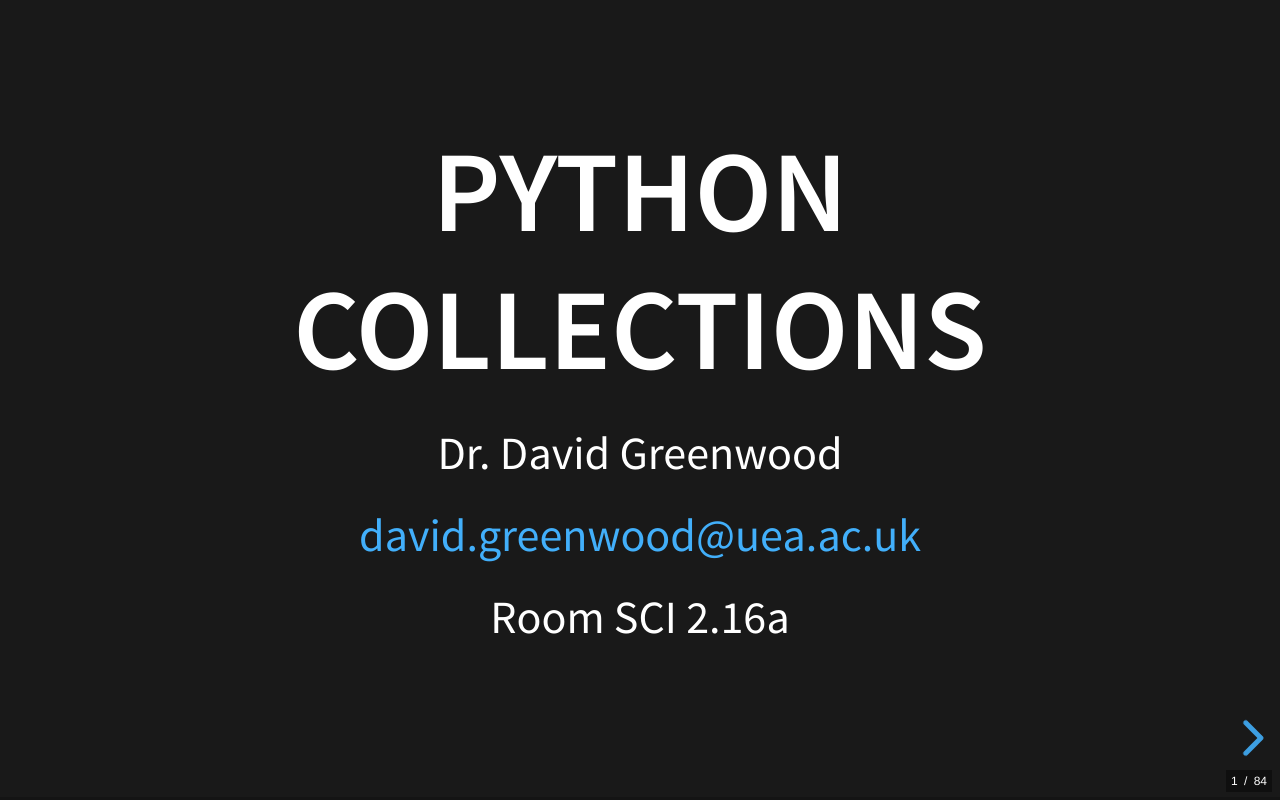
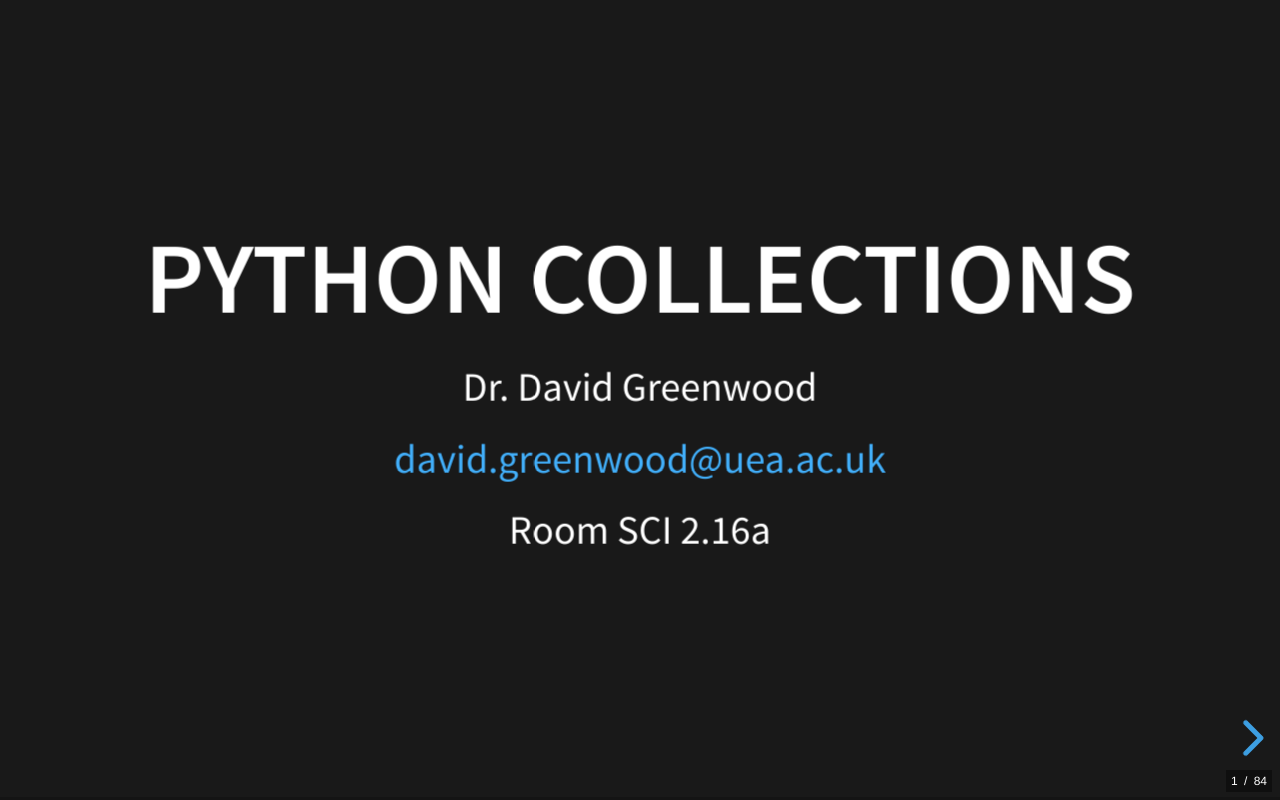
Before and after one commit to uea-teaching/python-introduction, a plain HTML site: page lectures/collections/index.html in a window 1280 px wide. Drawn offline with Linux system fonts and the light colour scheme.

Commit message:
default size

```diff
--- a/lectures/collections/index.html
+++ b/lectures/collections/index.html
@@ -26,6 +26,8 @@
 
     <script>
         Reveal.initialize({
+            width: 1280,
+            height: 720,
             autoPlayMedia: true,
             controls: true,
             progress: true,
```
Also changed, not shown: lectures/functions/index.html (+2 -0 lines), lectures/interactive-python/index.html (+2 -0 lines).
